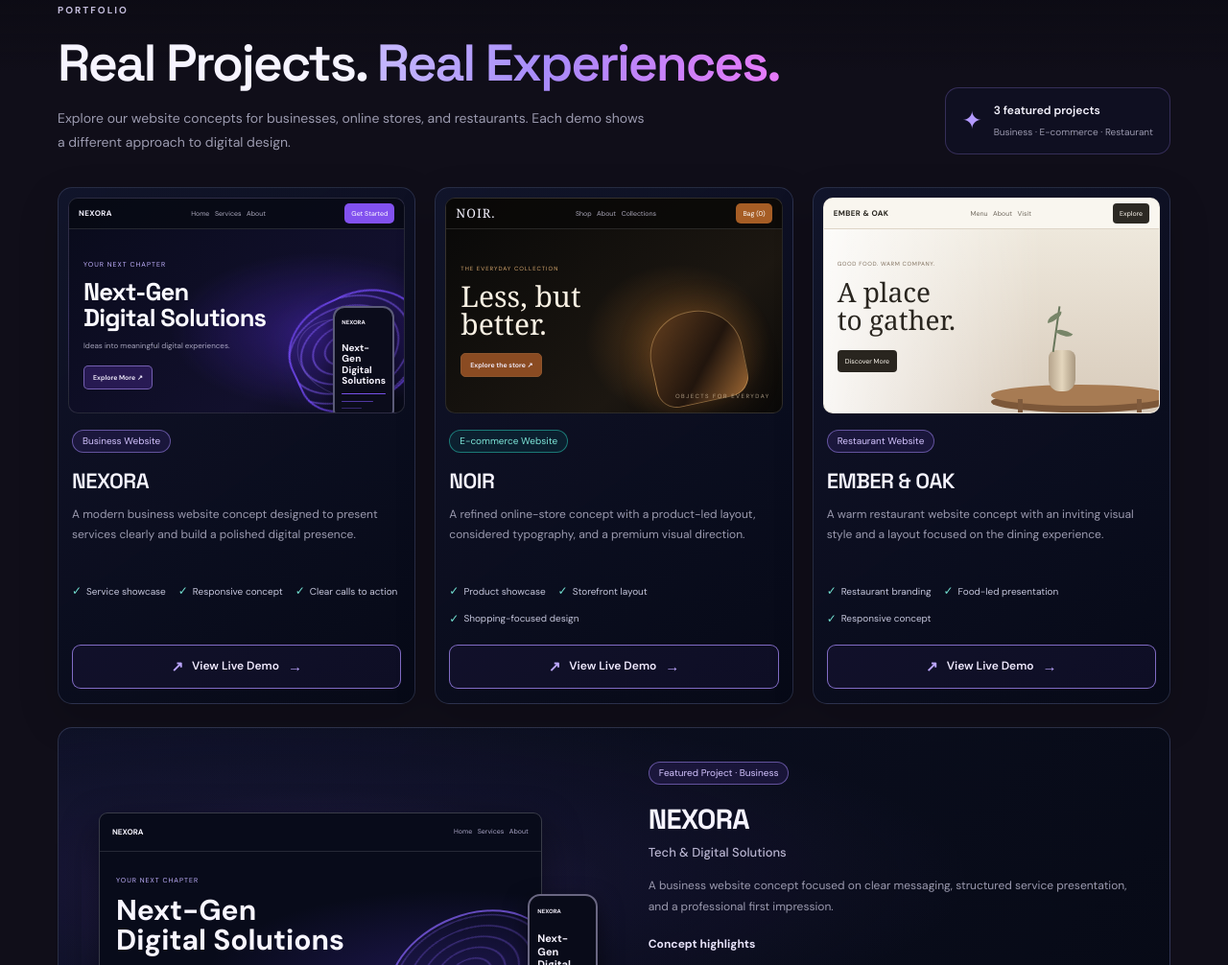
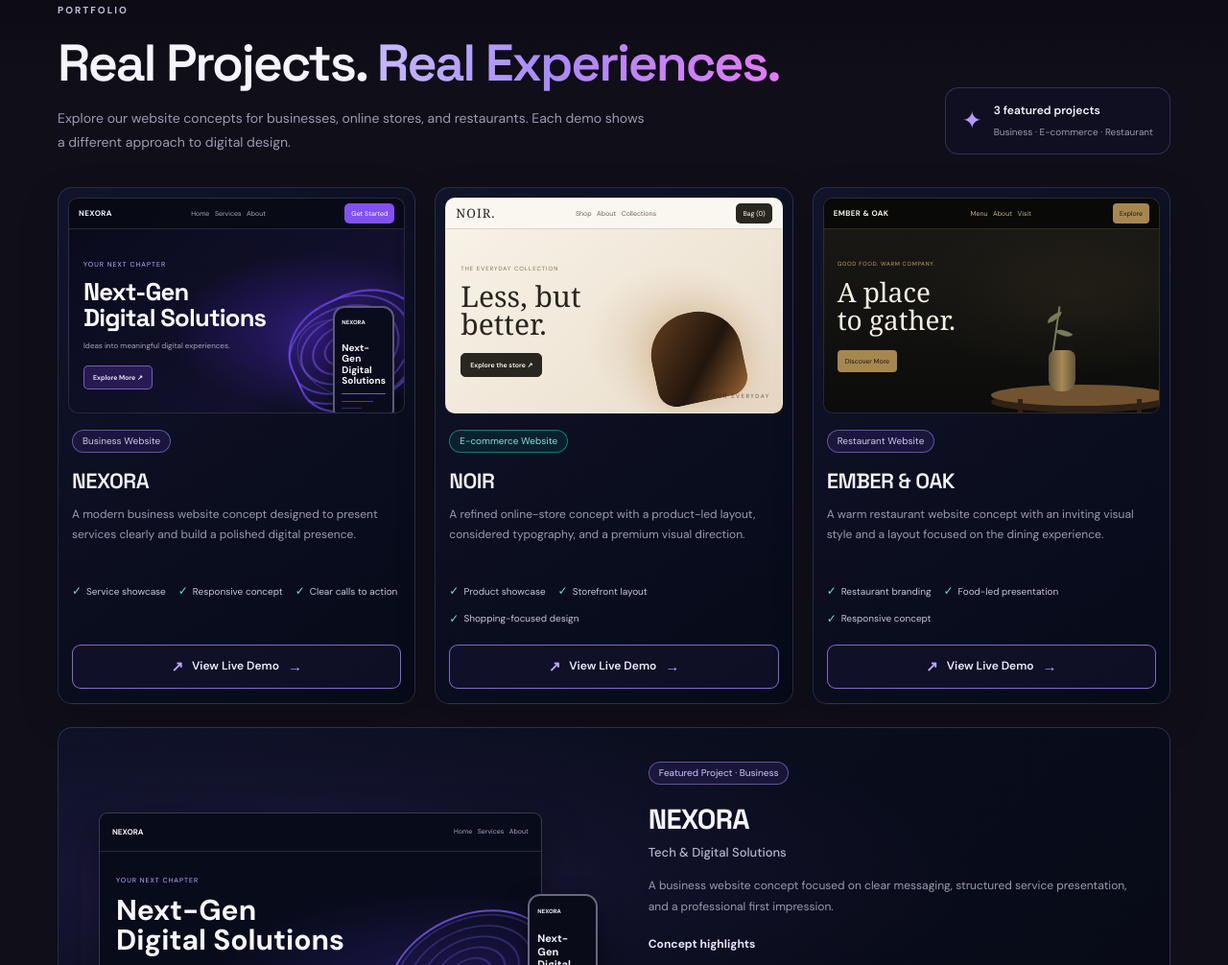
Before and after one commit to vedg475-byte/imzo-website, a plain HTML site: page index.html in a window 1280 px wide. Shown: the part 1660-2666 px from the top of the page at 96% size. Drawn offline with Linux system fonts and the light colour scheme.

Commit message:
Refine portfolio preview themes

```diff
--- a/style.css
+++ b/style.css
@@ -1440,3 +1440,160 @@ iframe {
   }
 }
 /* ===== END IMZO HERO LIGHT POLISH V1 ===== */
+
+/* IMZO PORTFOLIO PREVIEW THEME FIX — October 2026 */
+
+/* NOIR: warm cream / beige ecommerce preview */
+.imzo-preview-noir {
+  background: linear-gradient(140deg, #f8f3e9, #eee4d4 68%, #e5d7c4) !important;
+  color: #29251f !important;
+}
+
+.imzo-noir-browser {
+  background: rgba(250, 247, 241, .97) !important;
+  color: #29251f !important;
+  border-color: #ded3c3 !important;
+}
+
+.imzo-noir-browser .imzo-browser-links {
+  color: #6f665a !important;
+}
+
+.imzo-noir-browser .imzo-browser-cta {
+  background: #29251f !important;
+  color: #fffaf1 !important;
+}
+
+.imzo-noir-copy,
+.imzo-noir-copy > strong {
+  color: #29251f !important;
+}
+
+.imzo-noir-copy > small {
+  color: #8b6b45 !important;
+}
+
+.imzo-noir-copy .imzo-mini-button {
+  background: #29251f !important;
+  border-color: #29251f !important;
+  color: #fffaf1 !important;
+}
+
+.imzo-noir-caption {
+  color: rgba(41, 37, 31, .68) !important;
+}
+
+.imzo-product-light {
+  background: radial-gradient(ellipse, rgba(184, 145, 91, .28), transparent 67%) !important;
+}
+
+.imzo-product-object {
+  background-color: #c8b69b !important;
+  border-color: #e0d2bc !important;
+}
+
+/* EMBER & OAK: charcoal / black with warm gold accents */
+.imzo-preview-ember {
+  background: linear-gradient(140deg, #171715, #24211b 68%, #111110) !important;
+  color: #f5efe3 !important;
+}
+
+.imzo-ember-browser {
+  background: rgba(19, 19, 17, .97) !important;
+  border-color: #49402f !important;
+  color: #f5efe3 !important;
+}
+
+.imzo-ember-browser .imzo-browser-links {
+  color: #d2c3a3 !important;
+}
+
+.imzo-ember-menu,
+.imzo-ember-browser .imzo-browser-cta {
+  background: #a8874f !important;
+  color: #171715 !important;
+}
+
+.imzo-ember-room {
+  background:
+    radial-gradient(ellipse at 75% 35%, rgba(151, 116, 61, .18), transparent 48%),
+    linear-gradient(180deg, #292720, #171715) !important;
+}
+
+.imzo-ember-copy,
+.imzo-ember-copy > strong {
+  color: #f5efe3 !important;
+}
+
+.imzo-ember-copy > small {
+  color: #c8a86c !important;
+}
+
+.imzo-ember-button {
+  background: #a8874f !important;
+  border-color: #a8874f !important;
+  color: #171715 !important;
+}
+
+.imzo-ember-table {
+  background: #8b6a3d !important;
+  box-shadow: 0 7px 0 #4b3825 !important;
+}
+
+.imzo-ember-table::before,
+.imzo-ember-table::after {
+  background: #4b3825 !important;
+}
+
+.imzo-ember-vase {
+  background: linear-gradient(90deg, #756447, #c6aa70, #776747) !important;
+}
+
+.imzo-ember-plant {
+  border-left-color: #777c58 !important;
+}
+
+.imzo-ember-plant::before,
+.imzo-ember-plant::after {
+  background: #777c58 !important;
+}
+
+
+/* EMBER & OAK — deeper charcoal premium theme */
+.imzo-preview-ember {
+  background: linear-gradient(140deg, #090a09, #14130f 68%, #080908) !important;
+  color: #f5efe3 !important;
+}
+
+.imzo-ember-browser {
+  background: rgba(10, 10, 9, .98) !important;
+  border-color: #332b1d !important;
+}
+
+.imzo-ember-room {
+  background:
+    radial-gradient(ellipse at 75% 35%, rgba(151, 116, 61, .10), transparent 48%),
+    linear-gradient(180deg, #191814, #0b0c0b) !important;
+}
+
+.imzo-ember-table {
+  background: #72532f !important;
+  box-shadow: 0 7px 0 #302216 !important;
+}
+
+.imzo-ember-table::before,
+.imzo-ember-table::after {
+  background: #302216 !important;
+}
+
+.imzo-ember-vase {
+  background: linear-gradient(90deg, #62543b, #a68a55, #62543b) !important;
+}
+
+.imzo-ember-copy > small {
+  color: #c4a568 !important;
+}
+
+.imzo-ember-browser .imzo-browser-links {
+  color: #c5b58f !important;
+}
```
